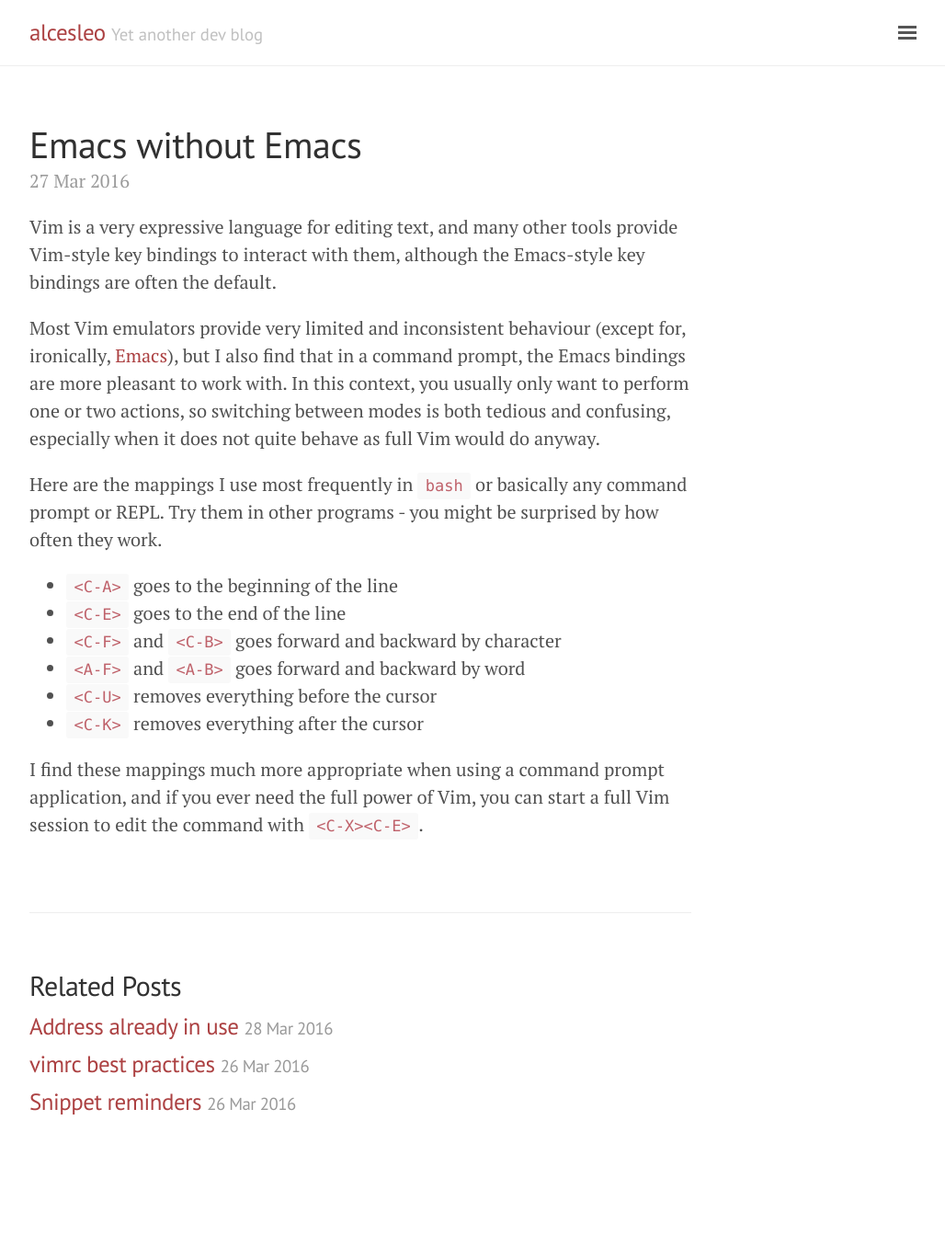
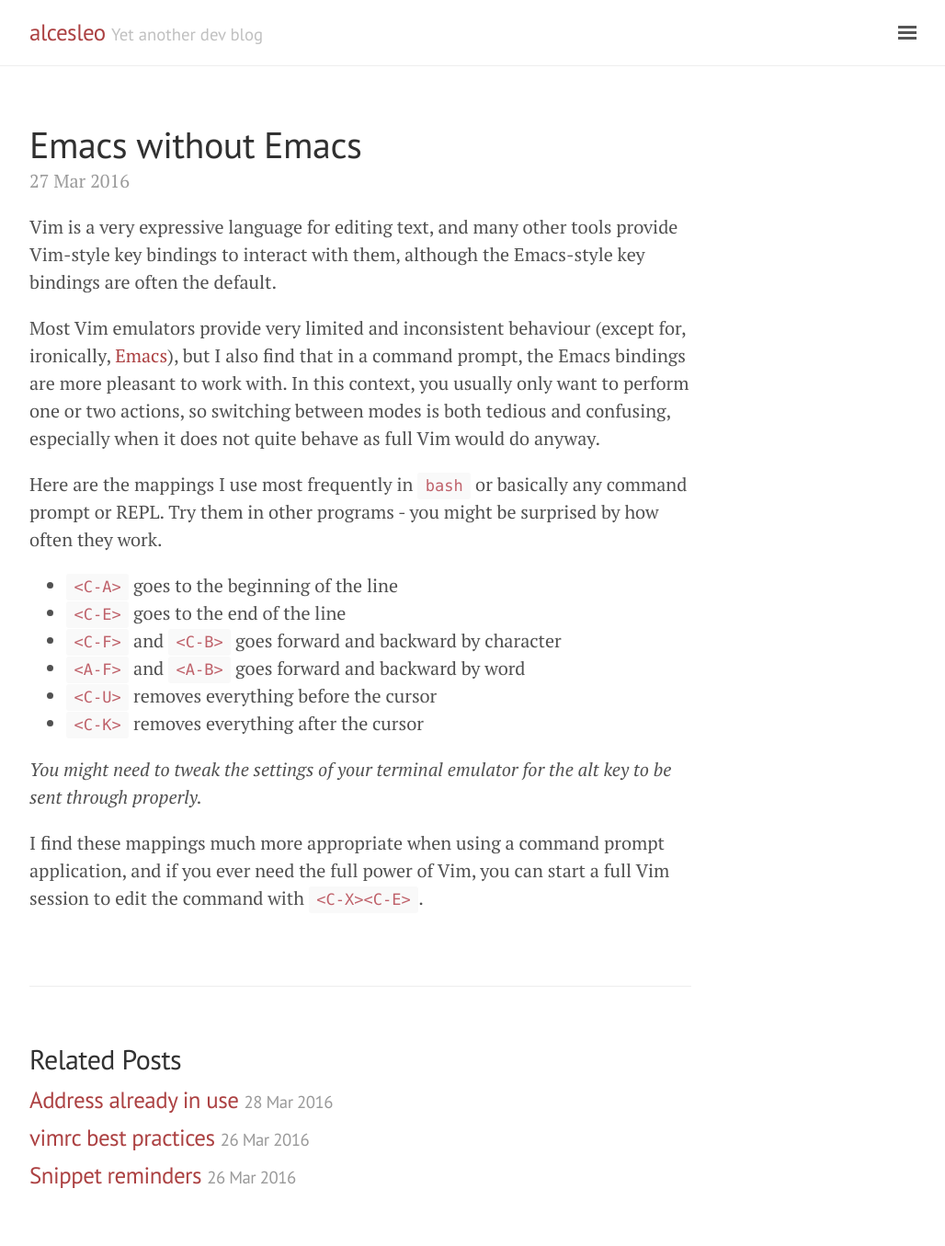
Before and after one commit to jsborjesson/jsborjesson.github.io, a Jekyll site: the page built from _posts/2016-03-27-emacs-without-emacs.md, in a window 1280 px wide. Shown: the whole page at 92% size, without its empty margins (248-1276 px from the left). Built offline with Jekyll 4.4.1, drawn with Linux system fonts in a browser that asks for light colours; before the commit the page ends 1275 px from its top, so only the background shows below that.

Commit message:
Add note about configuring alt key in emacs post

```diff
--- a/_posts/2016-03-27-emacs-without-emacs.md
+++ b/_posts/2016-03-27-emacs-without-emacs.md
@@ -25,6 +25,9 @@ often they work.
 * `<C-U>` removes everything before the cursor
 * `<C-K>` removes everything after the cursor
 
+_You might need to tweak the settings of your terminal emulator for the alt key
+to be sent through properly._
+
 I find these mappings much more appropriate when using a command prompt
 application, and if you ever need the full power of Vim, you can start a full
 Vim session to edit the command with `<C-X><C-E>`.
```
